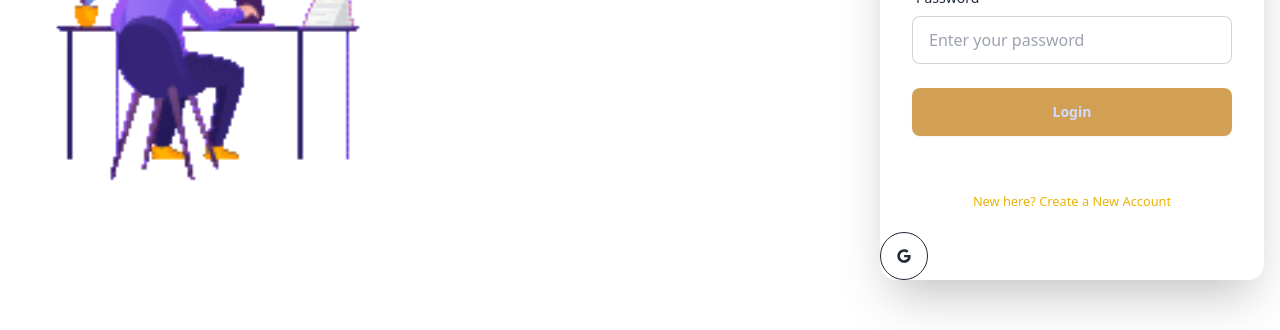
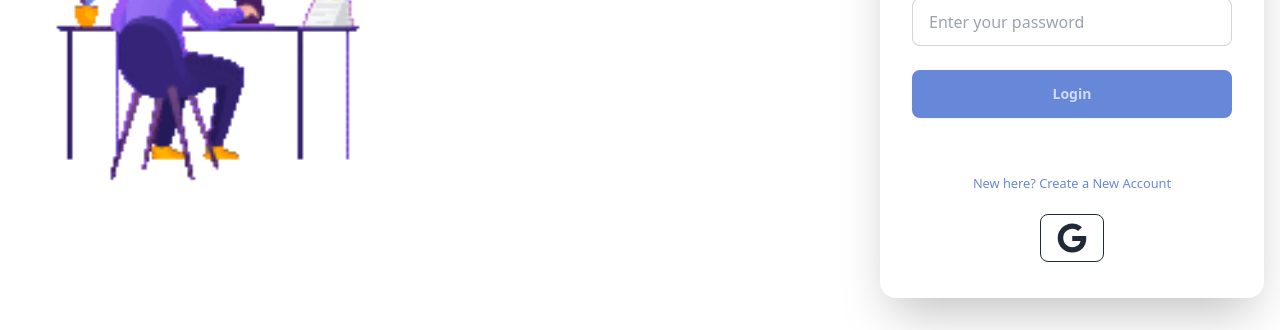
Before and after one commit to JPChoyon/user-management-system, a React (Vite) app: page /login in a window 1280 px wide. Shown: the part 436-766 px from the top of the page. Built offline with nearby package versions, Linux system fonts and the light colour scheme; no server answers.

Commit message:
page max size fixed

```diff
--- a/index.html
+++ b/index.html
@@ -7,7 +7,7 @@
     <title>User Utilities</title>
   </head>
   <body>
-    <div id="root"></div>
+    <div class="max-w-7xl mx-auto" id="root"></div>
     <script type="module" src="/src/main.jsx"></script>
   </body>
 </html>
--- a/src/Pages/Login/Login/Login.jsx
+++ b/src/Pages/Login/Login/Login.jsx
@@ -83,21 +83,21 @@ const Login = () => {
               <div className="form-control mt-4">
                 <button
                   type="submit"
-                  className="btn btn-primary bg-[#D1A054] border-0 hover:bg-white "
+                  className="btn btn-primary bg-[#6788D8] border-0 hover:bg-white hover:text-black "
                 >
                   Login
                 </button>
               </div>
             </form>
             <Link to={"/signup"}>
-              <p className="text-center text-yellow-500 my-5">
+              <p className="text-center text-[#6788D8] my-5">
                 <small>New here? Create a New Account</small>
               </p>
             </Link>
-            <div>
+            <div className="w-full">
               <button
                 onClick={handleGoogleLogin}
-                className="btn btn-circle btn-outline"
+                className="btn block text-center mx-auto rounded-btn btn-outline text-3xl mb-9"
               >
                 <FaGoogle />
               </button>
```
